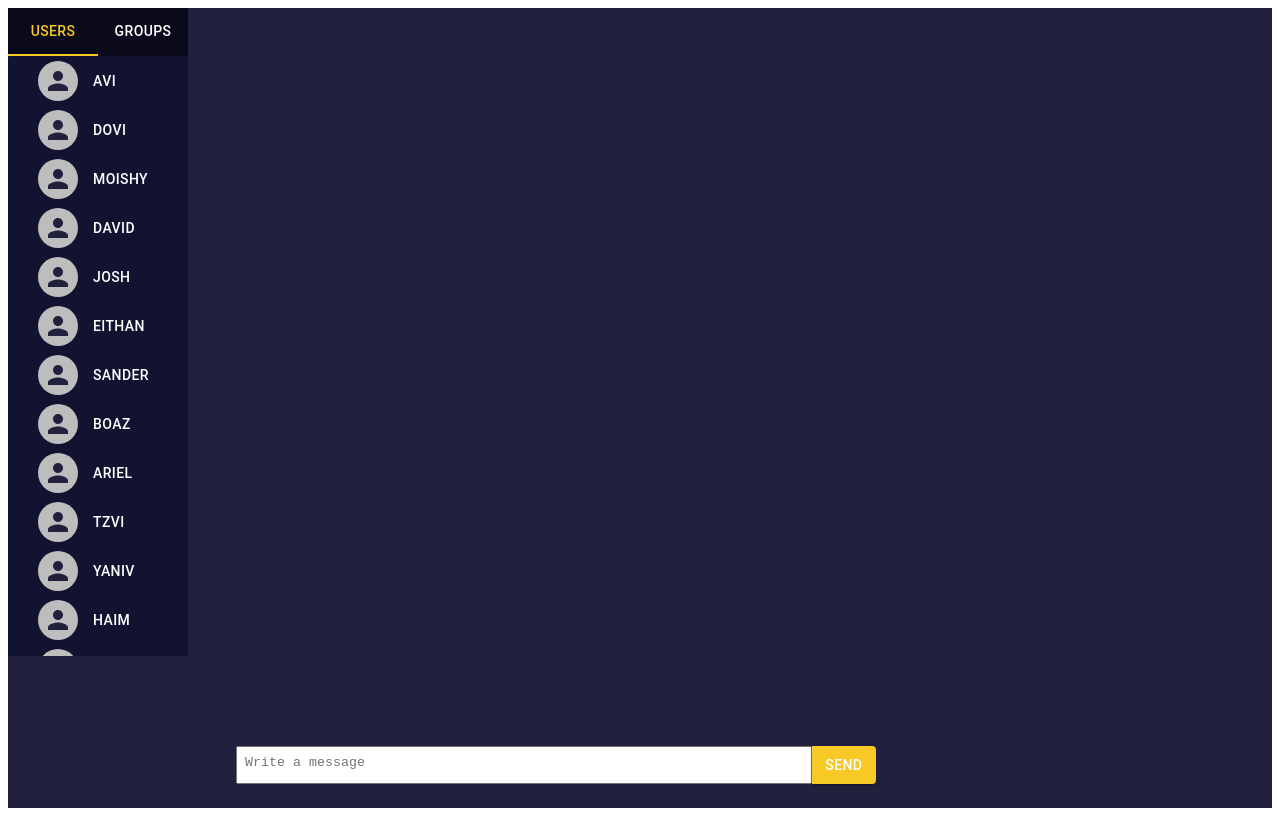
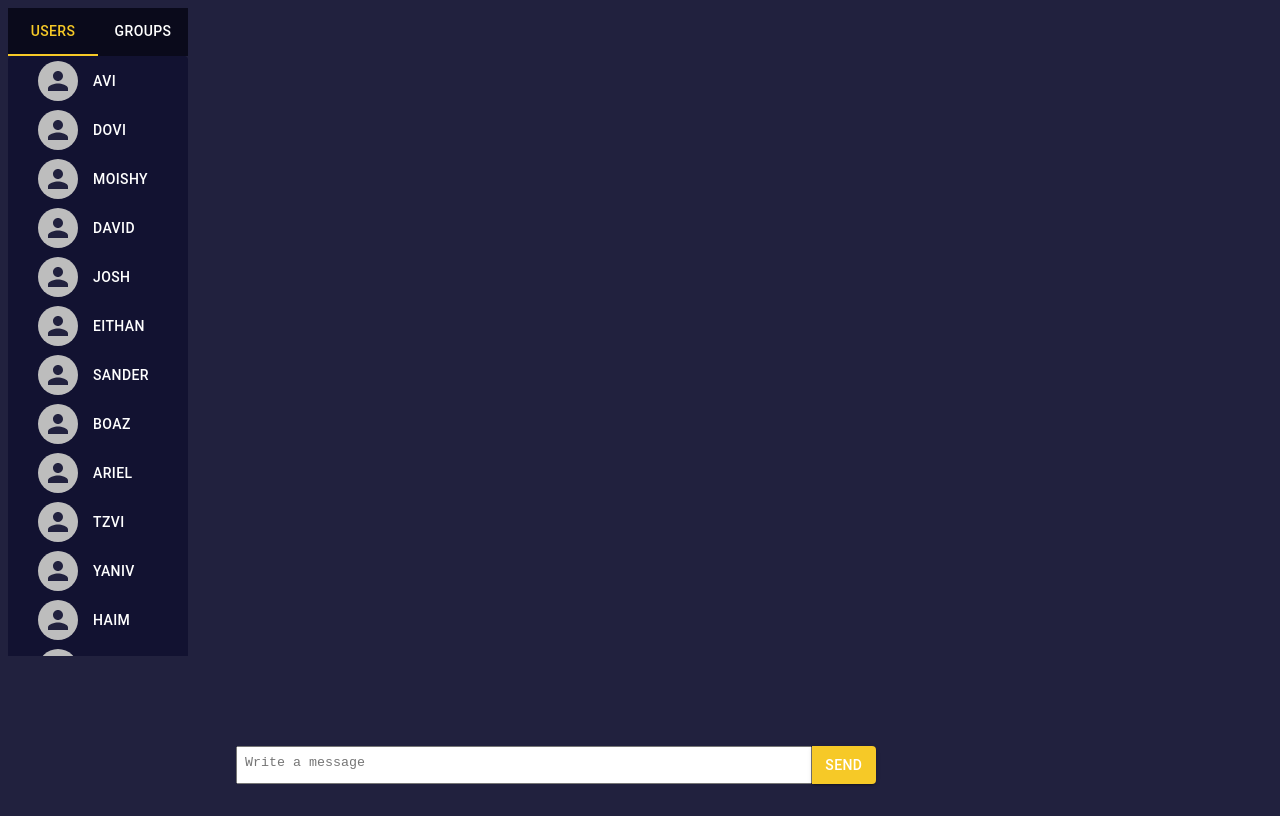
Before and after one commit to Mego-Program/communication-jerusalem-1, a React (Vite) app: page / in a window 1280 px wide. Built offline with nearby package versions, Linux system fonts and the light colour scheme.

Commit message:
background fix

```diff
--- a/index.html
+++ b/index.html
@@ -6,7 +6,7 @@
     <meta name="viewport" content="width=device-width, initial-scale=1.0" />
     <title>messages</title>
   </head>
-  <body>
+  <body style="background-color: #21213E;">
     <div id="root"></div>
     <script type="module" src="/src/main.jsx"></script>
   </body>
--- a/src/App.jsx
+++ b/src/App.jsx
@@ -8,8 +8,7 @@ function App() {
   return (
     <>
       <Box
-        sx={{background:'#21213E',
-            height: '100vh',
+        sx={{
             display: 'flex',
         }}>
         <MyTabs/>
--- a/src/components/SendMessage.jsx
+++ b/src/components/SendMessage.jsx
@@ -10,7 +10,8 @@ const SendMessage = () => {
   };
 
   const handleButtonClick = () => {
-    console.log('Input Value:', inputValue);//post to server
+    console.log('Input Value:', inputValue);
+    //post to server
   };
 
   return (
--- a/src/components/chatHistory.jsx
+++ b/src/components/chatHistory.jsx
@@ -99,8 +99,7 @@ const ChatHistory = (props) => {
   let current = props.name;
 
   if (!dataBase[current]) {
-    return <Box sx={{background:'#21213E',
-    height: '650px',
+    return <Box sx={{
     display: 'flex',
     }}></Box>;
   }
--- a/src/components/myTabs.jsx
+++ b/src/components/myTabs.jsx
@@ -84,7 +84,8 @@ function MyTabs() {
     </Box>
         </Grid>
         <Grid item xs={10}>
-          <Box sx={{background:'#21213E'}}>
+          <Box sx={{
+            }}>
           <ChatHistory name={selected}/>
           </Box>
           <SendMessage/>
```
Also changed, not shown: src/components/NewMessage.jsx (added).
